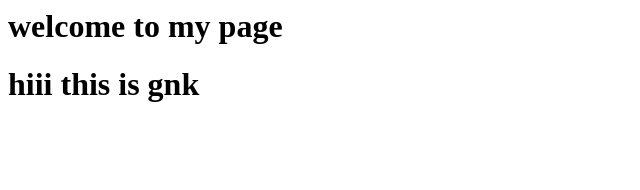
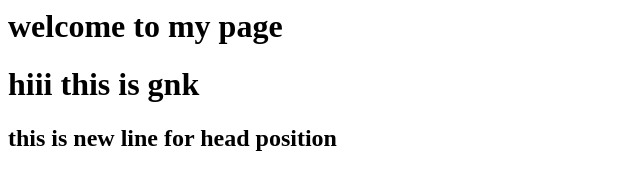
Before and after one commit to gnk0504/devopsrepo, a plain HTML site: page index.html in a window 1280 px wide. Shown: the whole page, without its empty margins (0-640 px from the left). Drawn offline with Linux system fonts and the light colour scheme.

Commit message:
HEAD position line added

```diff
--- a/index.html
+++ b/index.html
@@ -4,5 +4,6 @@
 	<body>
 		<h1>welcome to my page</h1>
                 <h1>hiii this is gnk</h1>
+		<h2>this is new line for head position</h2>
 	</body>
 </html>
```
